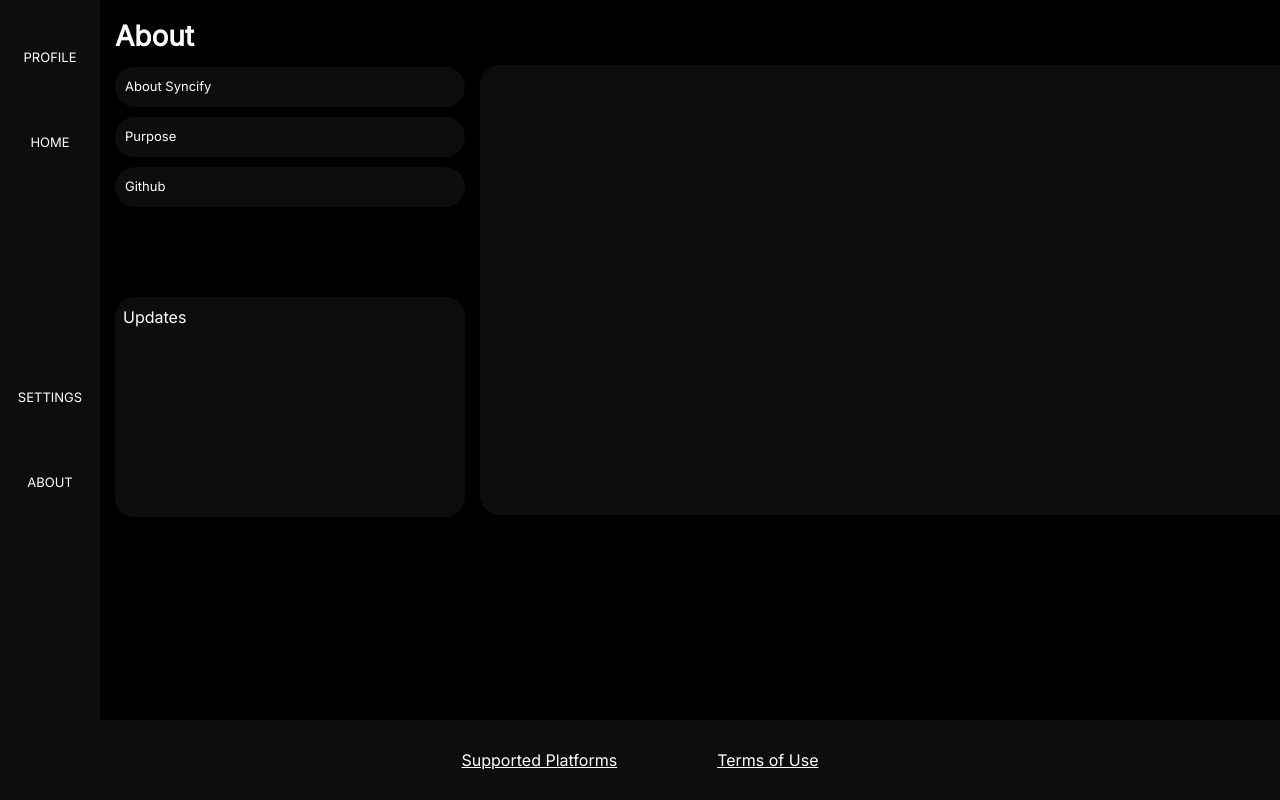
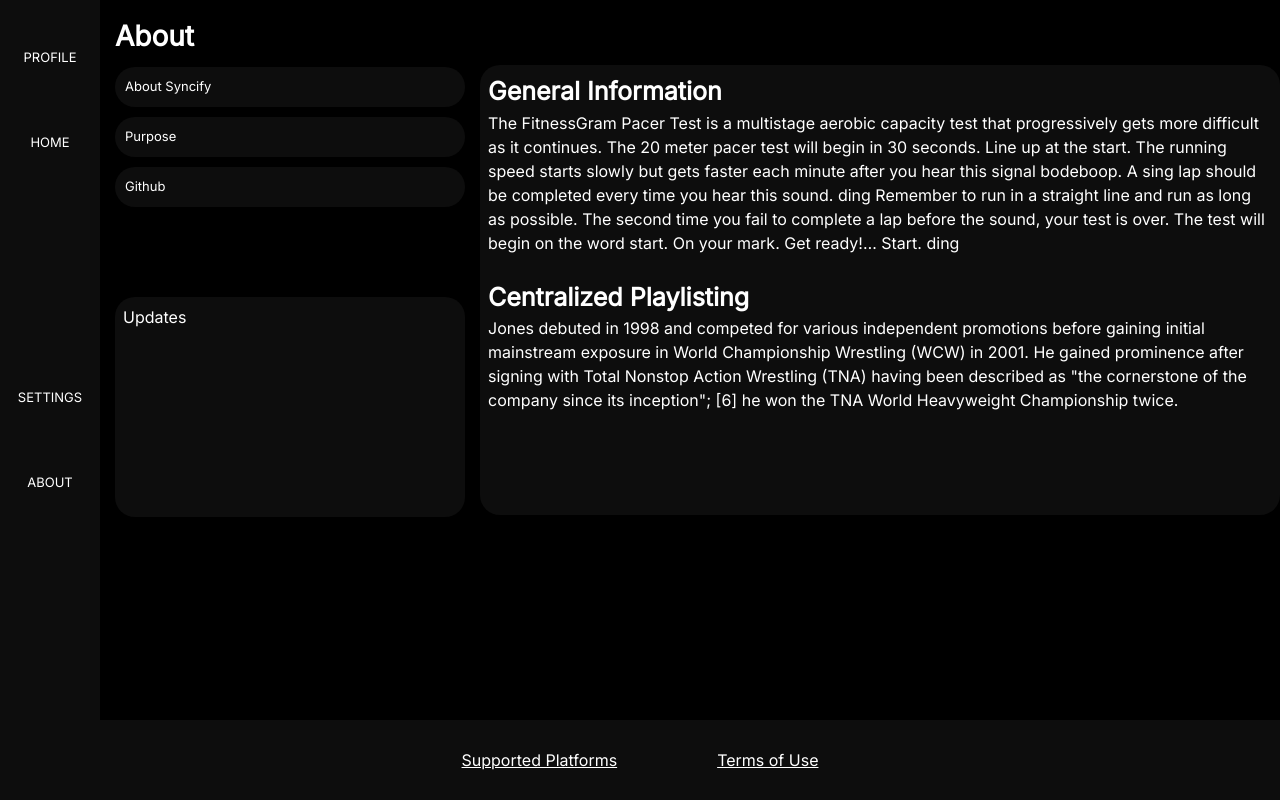
Before and after one commit to oleedee/Syncify, a React (Vite) app: page /about in a window 1280 px wide. Built offline with nearby package versions, Linux system fonts and the light colour scheme; some icons are missing.

Commit message:
About page.

```diff
--- a/src/App.css
+++ b/src/App.css
@@ -129,6 +129,11 @@
   margin-right: 15px;
 }
 
+.Header {
+  font-size: 25px;
+  font-weight: bold;
+}
+
 .Mainbox {
   background-color: #0D0D0D;
   margin-top: 50px;
@@ -140,7 +145,7 @@
   justify-content: flex-start;
   align-items: flex-start;
   height: 450px;
-  width: 850px;
+  width: 800px;
   border-radius: 20px;
   flex: 0 0 auto;
 }
--- a/src/components/About.jsx
+++ b/src/components/About.jsx
@@ -1,21 +1,68 @@
+import React, {useState} from 'react';
 
 
 function About() {
-        return (
+    var aboutContent = <div>
+                    <div className = "Header">General Information</div>
+                    <div className = "Content">The FitnessGram Pacer Test is a multistage aerobic capacity test that progressively gets more difficult as it continues.
+                        The 20 meter pacer test will begin in 30 seconds. Line up at the start. The running speed starts slowly but gets faster each minute after you hear this signal bodeboop.
+                        A sing lap should be completed every time you hear this sound. ding Remember to run in a straight line and run as long as possible.
+                        The second time you fail to complete a lap before the sound, your test is over. The test will begin on the word start.
+                        On your mark. Get ready!… Start. ding﻿
+                        </div>
+                        <br/>
+                    <div className = "Header">Centralized Playlisting</div>
+                    <div className = "Content">Jones debuted in 1998 and competed for various independent promotions before gaining initial mainstream exposure in World Championship Wrestling (WCW) in 2001.
+                        He gained prominence after signing with Total Nonstop Action Wrestling (TNA) having been described as "the cornerstone of the company since its inception";
+                        [6] he won the TNA World Heavyweight Championship twice. </div>
+                </div>
+    const [mainContent, setMainContent] = useState(aboutContent);
+
+    const handleButtonClick = (type) => {
+        switch(type) {
+            case 'about':
+                setMainContent(aboutContent)
+                break;
+            case 'purpose':
+                setMainContent(<div>
+                    <div className = "Header">App Purpose</div>
+                    <div className= "Content">Delicious in Dungeon (Japanese: ダンジョン飯, Hepburn: Danjon Meshi, lit. "Dungeon Meal") is a Japanese manga series written and illustrated by Ryoko Kui.
+                        It was serialized in Enterbrain's seinen manga magazine Harta from February 2014 to September 2023, with its chapters collected in 14 tankōbon volumes.
+                        The story follows a group of adventurers in a fantasy world who, after failing to defeat a dragon that consumed one of their own, embark on a journey through a dungeon to revive her,
+                        surviving by cooking and eating the monsters they encounter along the way.</div>
+                </div>)
+                break;
+            case 'github':
+                setMainContent(<div>
+                    <div className = "Header">Project Repository</div>
+                    <div className = "Content">https://github.com/oleedee/Syncify</div><br/>
+                    <div className = "Header">Developers</div>
+                    <div className = "Content">https://github.com/TheBryanSmith<br/>
+                        https://github.com/oleedee</div>
+
+                </div>
+                )
+                break;
+        }
+    }
+
+    return (
         <div className = "page-wrapper">
                 <div className = "Leftbar">
                 <div className = "Title">About</div>
                     <div className = "Buttons">
-                        <button className = "Button">About Syncify</button>
-                        <button className = "Button">Purpose</button>
-                        <button className = "Button">Github</button>
+                        <button className = "Button" onClick={() => handleButtonClick('about')}>About Syncify</button>
+                        <button className = "Button" onClick={() => handleButtonClick('purpose')}>Purpose</button>
+                        <button className = "Button" onClick={() => handleButtonClick('github')}>Github</button>
                     </div>
-                <div className = "Sidebox">Updates</div>
+                <div className = "Sidebox">Updates
                 </div>
-                <div className = "Mainbox"></div>
-
                 </div>
-        )
+                <div className = "Mainbox">
+                    {mainContent}
+                </div>
+                </div>
+        );
 }
 
 export default About;
```
